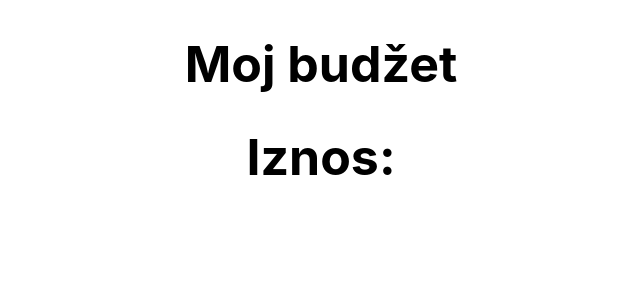
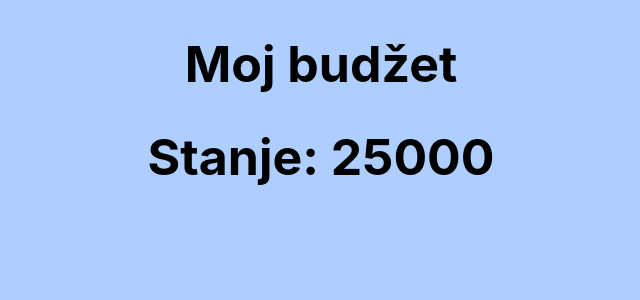
Before and after one commit to hel99/domaci-react, a React (Create React App) app: page / in a window 1280 px wide. Shown: the top 300 px of the page, without its empty margins (319-959 px from the left). Built offline with nearby package versions, Linux system fonts and the light colour scheme.

Commit message:
Komponenta promene.jsx na kojoj ce se cuvati promene u budzetu

```diff
--- /dev/null
+++ b/src/component/Promene.jsx
@@ -0,0 +1,11 @@
+
+
+function Promene() {
+    return (
+        <div>
+
+        </div>
+    )
+}
+
+export default Promene;
--- a/src/index.css
+++ b/src/index.css
@@ -12,6 +12,10 @@ code {
     monospace;
 }
 
+body {
+  background-color: #adceff;
+}
+
 .h1-n{
   font-size: 50px;
 }
--- a/src/page/Budzet.jsx
+++ b/src/page/Budzet.jsx
@@ -1,10 +1,17 @@
+import { useState } from 'react';
+import Promene from '../component/Promene';
 
 function Budzet() {
+
+    const [stanje, setStanje] = useState(25000);
+
 
     return (
         <div>
             <h1 className="h1-n">Moj budžet</h1>
-            <h1 className="h1-n">Iznos:</h1>
+            <h1 className="h1-n">Stanje: {stanje}</h1>
+
+            <Promene stanje={stanje} />
         </div>
     )
 }
```
